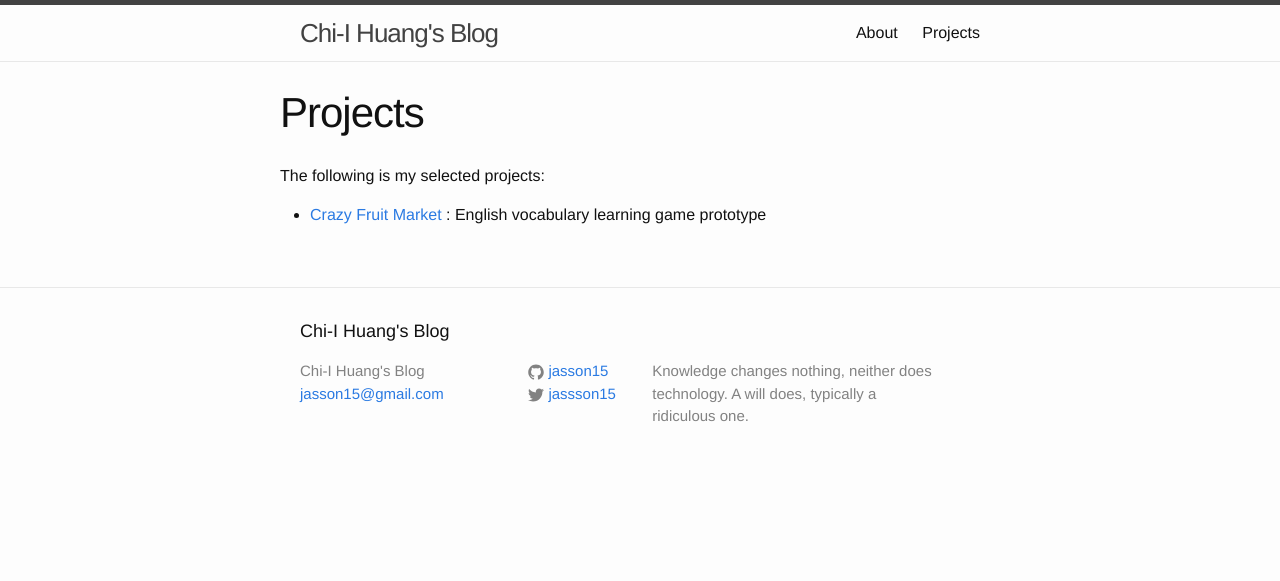
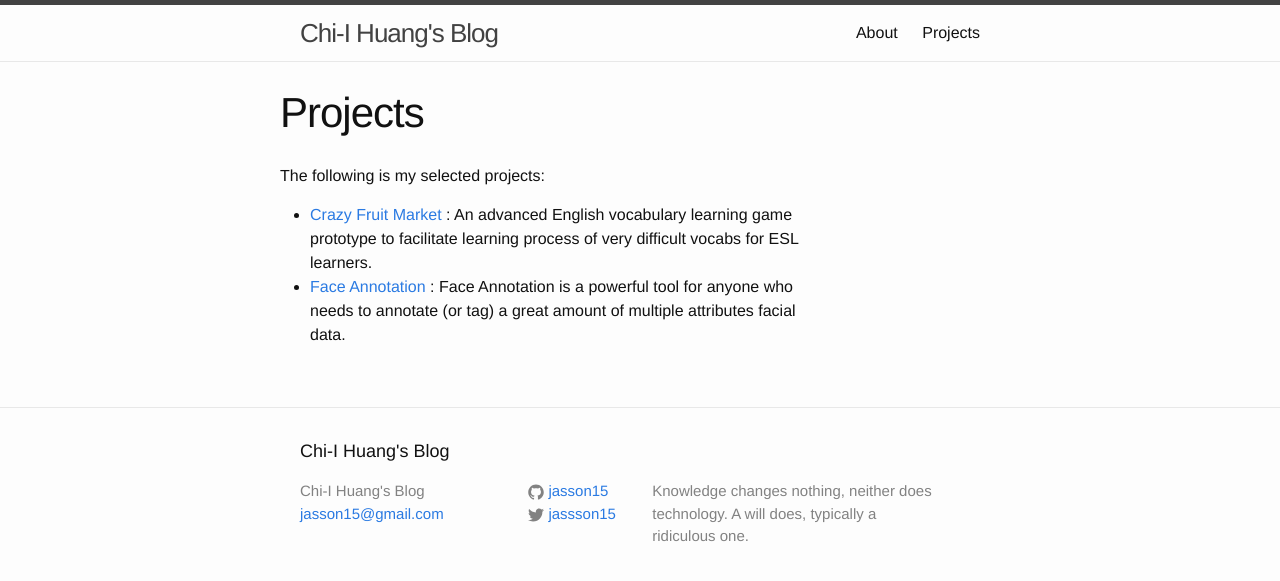
Before and after one commit to chiihuang/jasson15.github.io, a Jekyll site: the page built from projects.md, in a window 1280 px wide. Shown: the top 581 px of the page. Built offline with Jekyll 4.4.1, drawn with Linux system fonts in a browser that asks for light colours.

Commit message:
Update selected projects' sites

```diff
--- a/projects.md
+++ b/projects.md
@@ -5,7 +5,9 @@ permalink: /projects/
 ---
 The following is my selected projects:
 
-- [Crazy Fruit Market][cfm-gh] : English vocabulary learning game prototype
+- [Crazy Fruit Market][cfm-gh] : An advanced English vocabulary learning game prototype to facilitate learning process of very difficult vocabs for ESL learners.
+- [Face Annotation][fa-cmlab] : Face Annotation is a powerful tool for anyone who needs to annotate (or tag) a great amount of multiple attributes facial data.
 
 
-[cfm-gh]: https://github.com/jasson15/crazy-fruit-market
+[cfm-gh]: http://jasson15.github.io/crazy-fruit-market
+[fa-cmlab]: http://cmlab.csie.ntu.edu.tw/~pi/face_annotation
```
